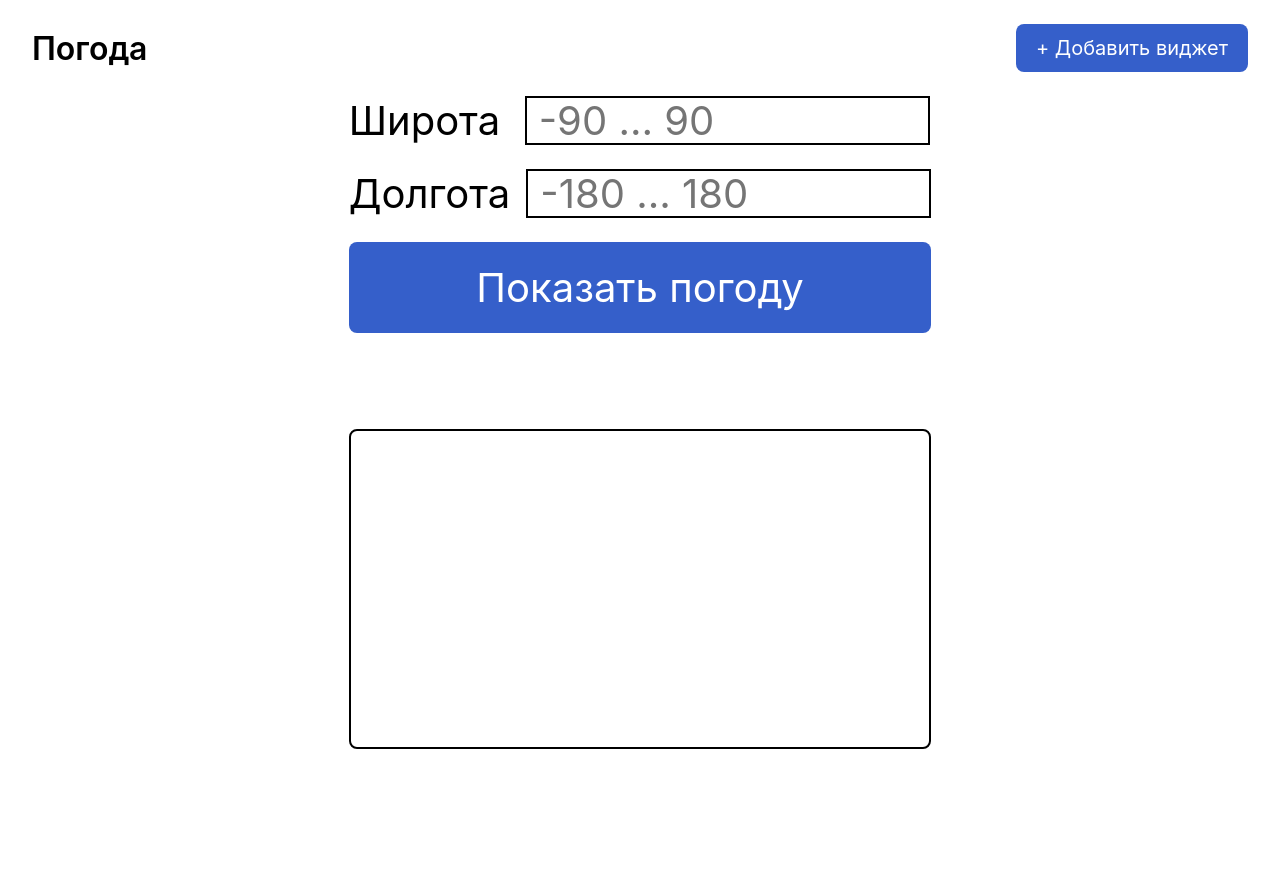
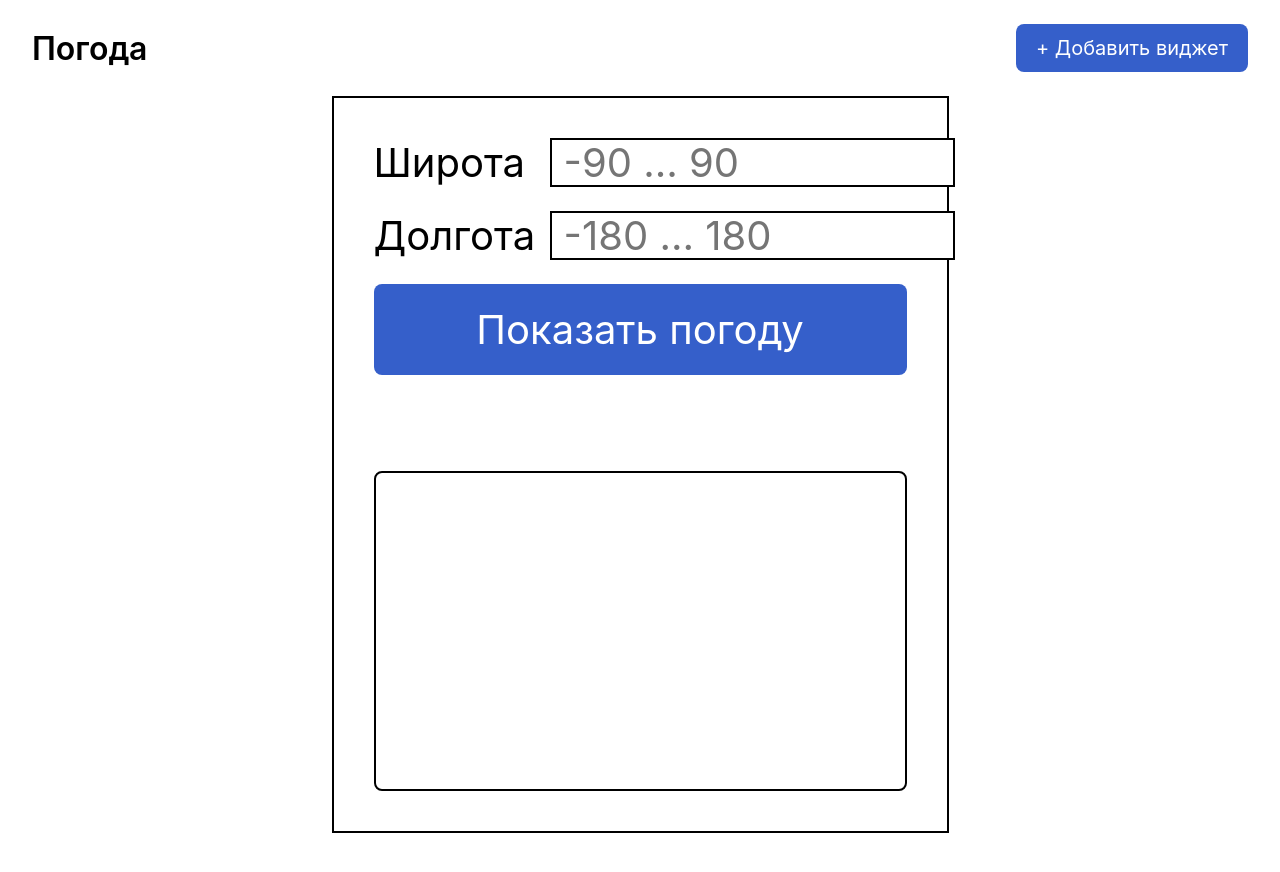
Before and after one commit to git8biit/weather-app, a plain HTML site: page index.html in a window 1280 px wide. Before the commit the page ends 800 px from the top, so only its background shows below. Drawn offline with Linux system fonts and the light colour scheme.

Commit message:
Update styles.css

```diff
--- a/styles.css
+++ b/styles.css
@@ -47,6 +47,15 @@ body {
   max-width: 1280px;
   margin: 0 auto;
   padding: 0 32px 48px;
+}
+
+.widget {
+  background: #fff;
+  border: 2px solid #000000;
+  border-radius: 0;
+  padding: 40px;
+  width: 617px;
+  max-width: 100%;
 }
 
 .field { display: flex; align-items: center; gap: 16px; margin-bottom: 24px; }
```
